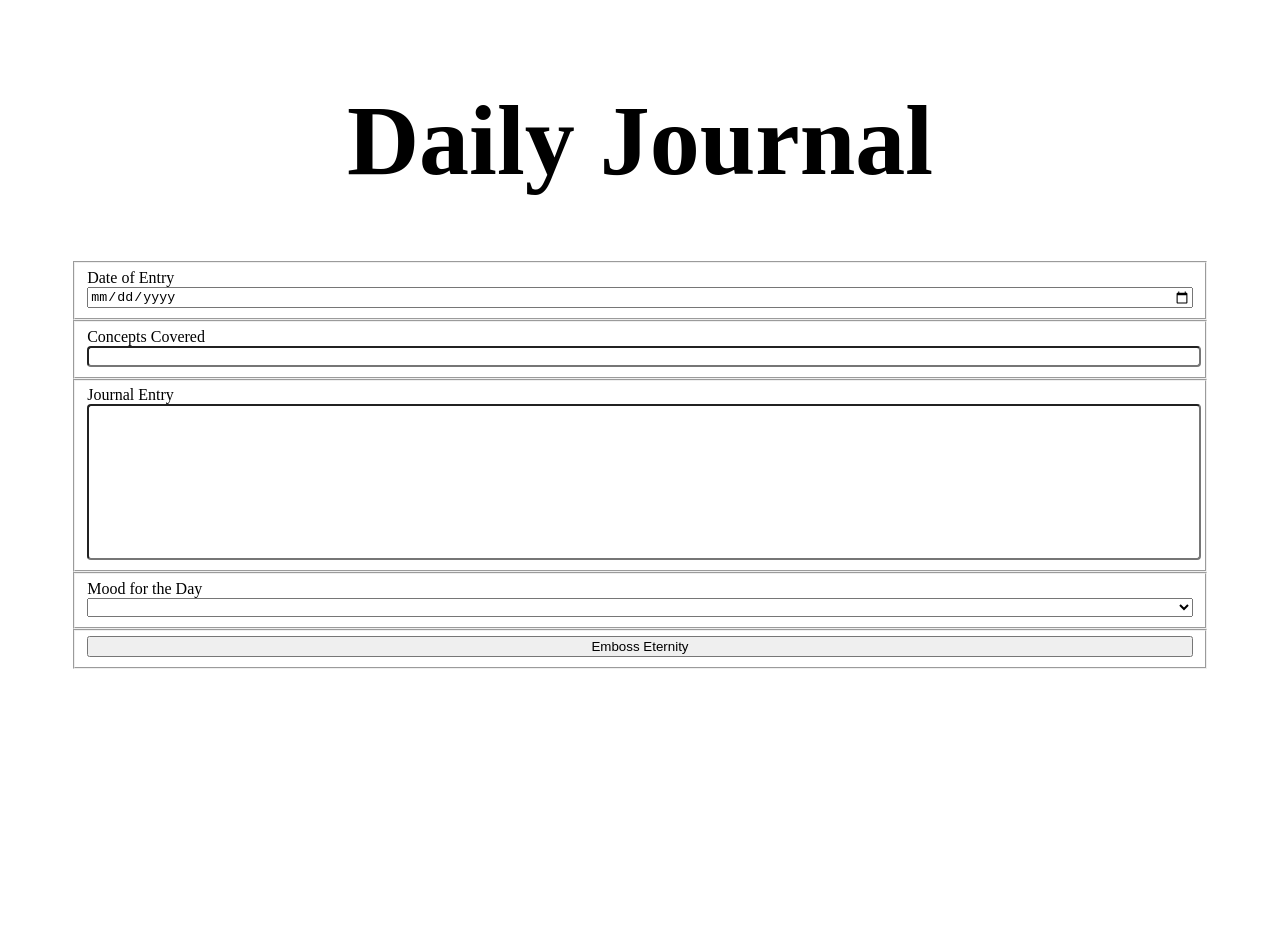
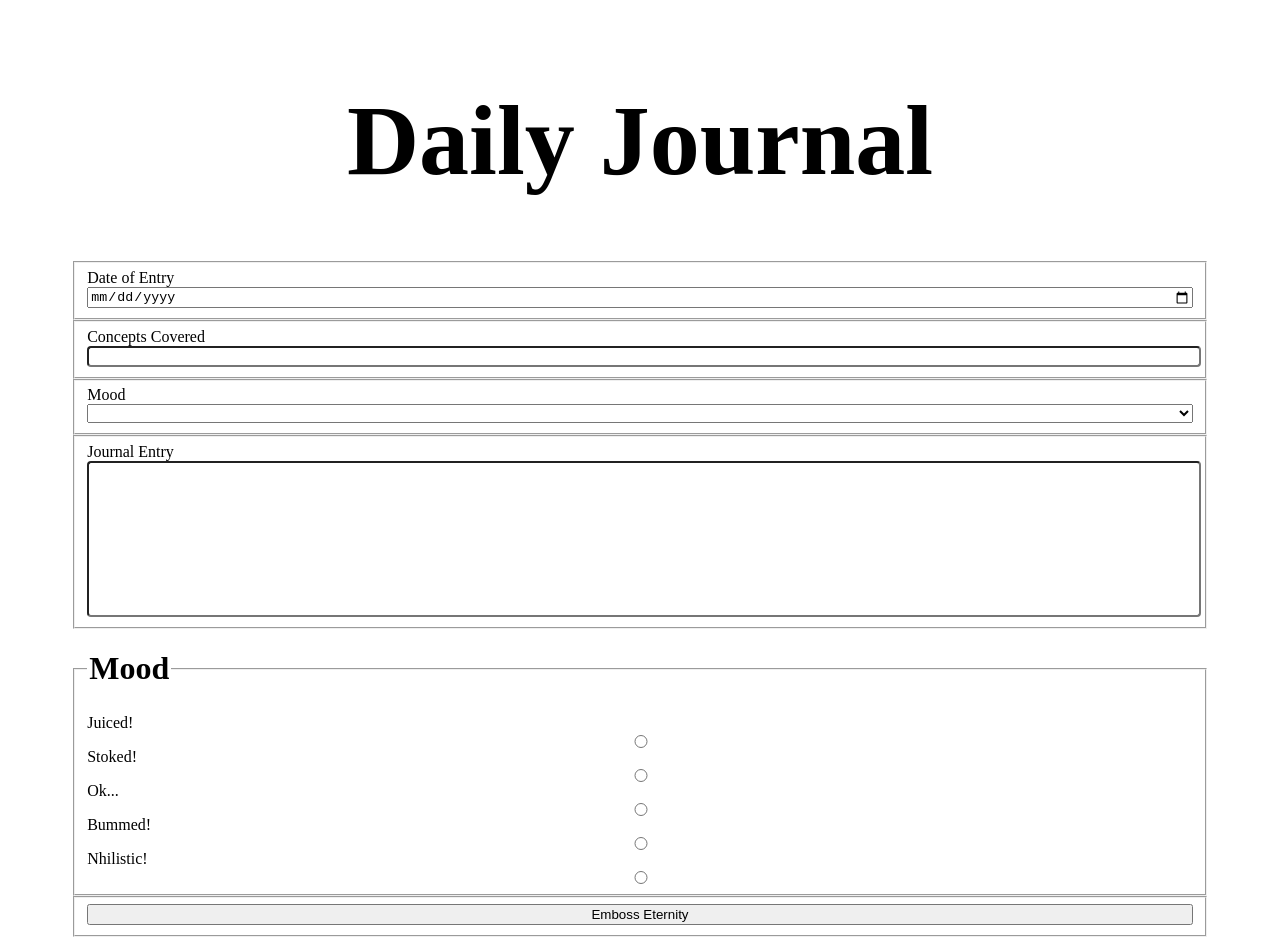
Before and after one commit to mister-michael/Daily-Journal, a plain HTML site: page src/index.html in a window 1280 px wide. Before the commit the page ends 800 px from the top, so only its background shows below. Drawn offline with Linux system fonts and the light colour scheme; no server answers.

Commit message:
first commit

```diff
--- a/src/index.html
+++ b/src/index.html
@@ -16,25 +16,18 @@
     <form action="">
         <fieldset>
             <label id="date--input" for="journalDate">Date of Entry</label>
-            <input  type="date" name="journalDate" id="journalDate">
+            <input type="date" name="journalDate" id="journalDate">
         </fieldset>
 
 
 
         <fieldset>
-            <label id="concepts--input "for="conceptsCovered">Concepts Covered</label>
+            <label id="concepts--input " for="conceptsCovered">Concepts Covered</label>
             <input type="text" name="conceptsCovered" id="conceptsCovered">
         </fieldset>
 
-
-
-        <fieldset>
-            <label id="jEntry--input" for="journalEntry">Journal Entry</label>
-            <input type="text" name="journalEntry" id="journalEntry">
-        </fieldset>
-
-        <fieldset>
-            <label for="mood">Mood for the Day</label>
+        <fieldset id="mood-select-group">
+            <label>Mood</label>
             <select id="mood">
                 <option value=""></option>
                 <option value="Stoked">Stoked!</option>
@@ -42,8 +35,40 @@
                 <option value="Ok">Ok.</option>
                 <option value="Bummed">Bummed!</option>
                 <option value="Nihilistic">Nihilistic!</option>
-                </select>
+            </select>
         </fieldset>
+
+        <fieldset>
+            <label id="jEntry--input" for="journalEntry">Journal Entry</label>
+            <input type="text" name="journalEntry" id="journalEntry">
+        </fieldset>
+
+
+        <fieldset id="radio-button-group">
+            <legend>
+                <h1>Mood</h1>
+            </legend>
+
+            <label>Juiced!</label>
+            <input name="moodFieldset" type="radio" id="juiced">
+
+            <label>Stoked!</label>
+            <input name="moodFieldset" type="radio" id="juiced">
+
+            <label>Ok...</label>
+            <input name="moodFieldset" type="radio" id="juiced">
+
+            <label>Bummed!</label>
+            <input name="moodFieldset" type="radio" id="juiced">
+
+            <label>Nhilistic!</label>
+            <input name="moodFieldset" type="radio" id="juiced">
+        </fieldset>
+
+
+
+
+
 
         <fieldset>
             <button type="button" id="submit--button">Emboss Eternity</button>
```
Also changed, not shown: entries.json (added, +19 -0 lines).
